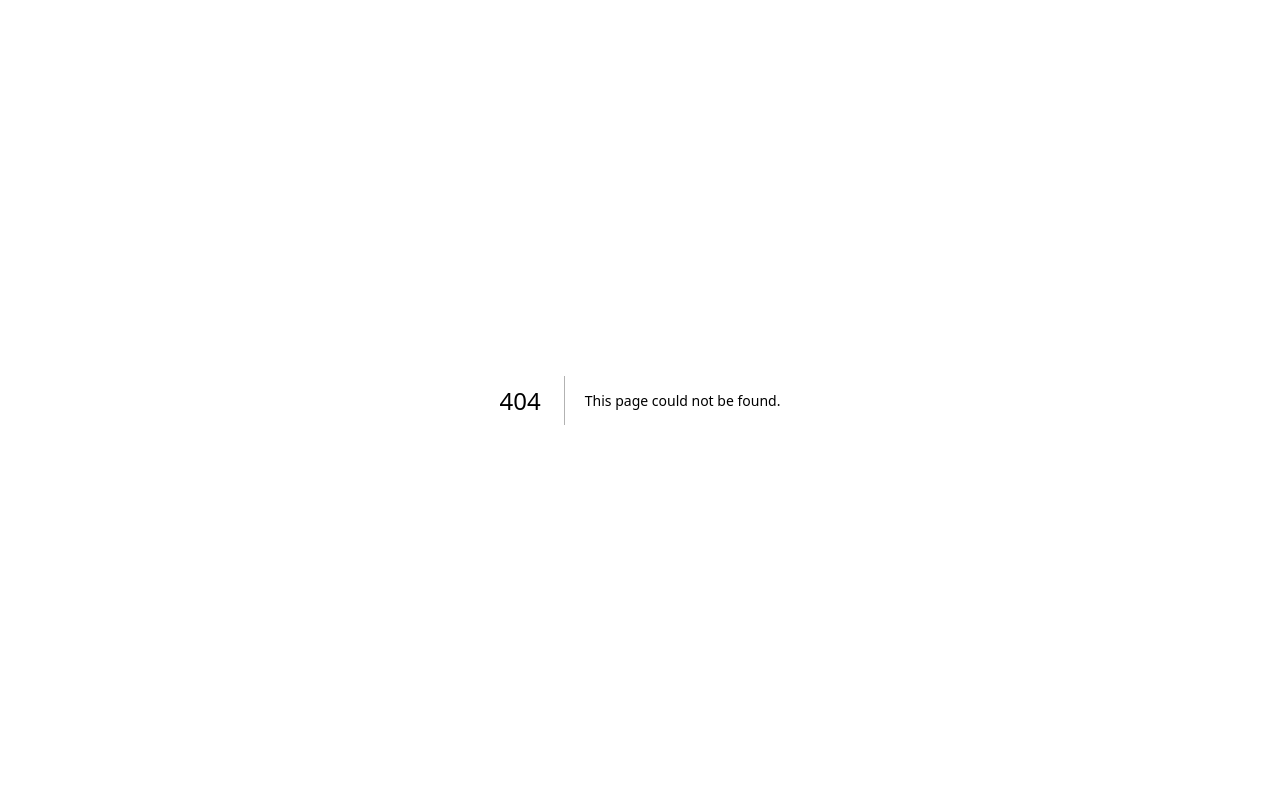
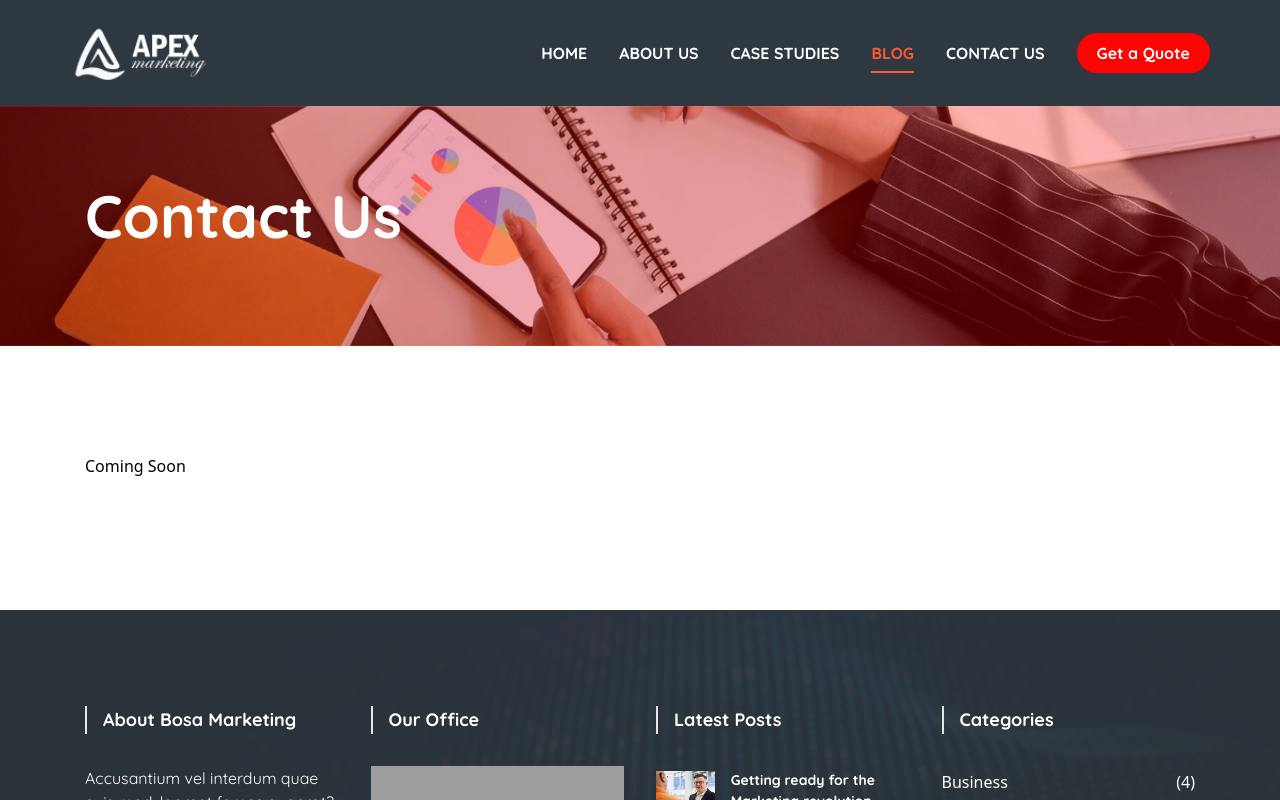
Before and after one commit to granitnebiu/apex-marketing, a Next.js app: page /blog in a window 1280 px wide. Before the commit this address had no page. Built offline with nearby package versions, Linux system fonts and the light colour scheme; grey boxes are pictures that could not be loaded.

Commit message:
blog page coming soon

```diff
--- /dev/null
+++ b/pages/blog.tsx
@@ -0,0 +1,33 @@
+import Button from "@/partials/Button";
+import Title from "@/partials/Title";
+import DefaultLayout from "Layout/DefaultLayout";
+import Image from "next/image";
+import React from "react";
+
+export default function Blog() {
+   return (
+      <DefaultLayout>
+         <section className="relative ">
+            <Image
+               src="/images/about-us.jpg"
+               alt="background case studies"
+               width="0"
+               height="0"
+               sizes="100vw"
+               className="pointer-events-none absolute top-0 -z-10 h-full w-full object-cover"
+            />
+            <div className="bg-secondary/30">
+               <section className="section_container flex h-60 items-center ">
+                  <Title
+                     title="Contact Us"
+                     titleStyle="text-[60px] text-white"
+                  />
+               </section>
+            </div>
+         </section>
+         <section className="section_container flex h-60 items-center">
+            Coming Soon
+         </section>
+      </DefaultLayout>
+   );
+}
```
